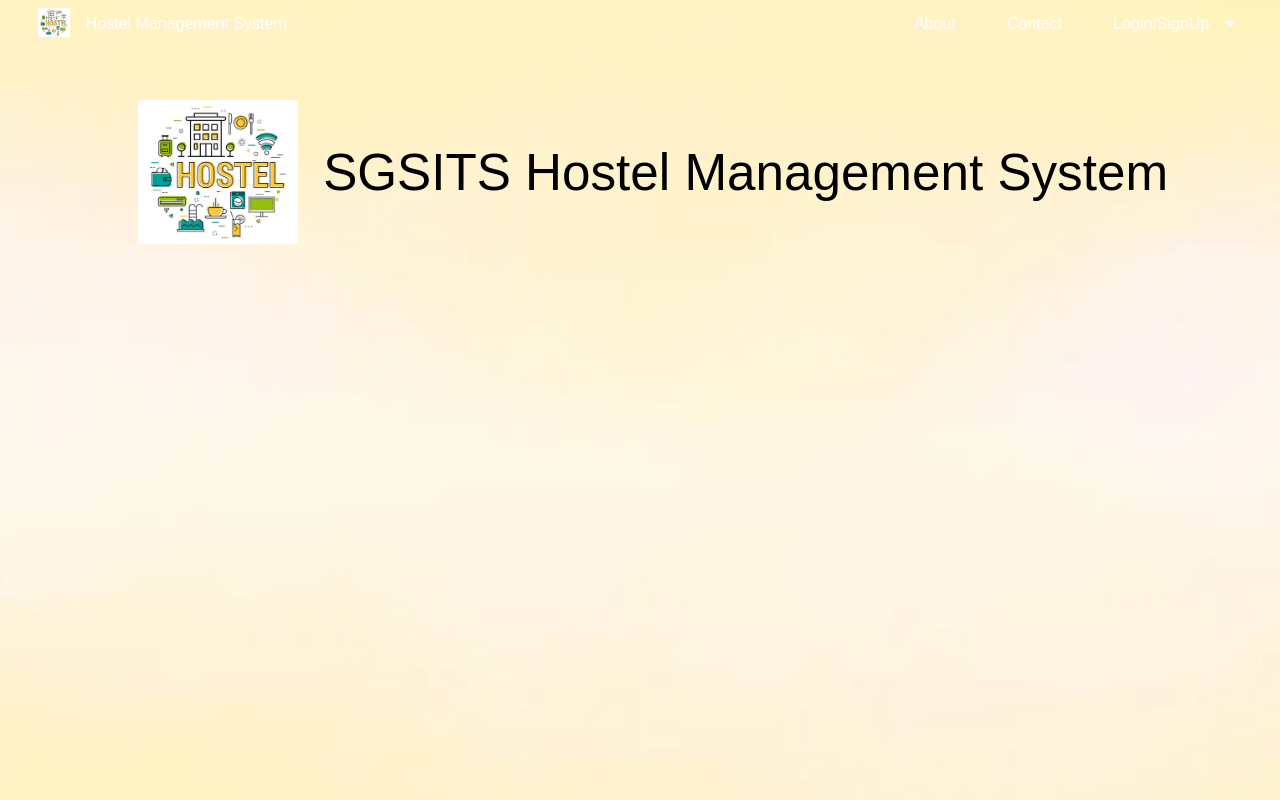
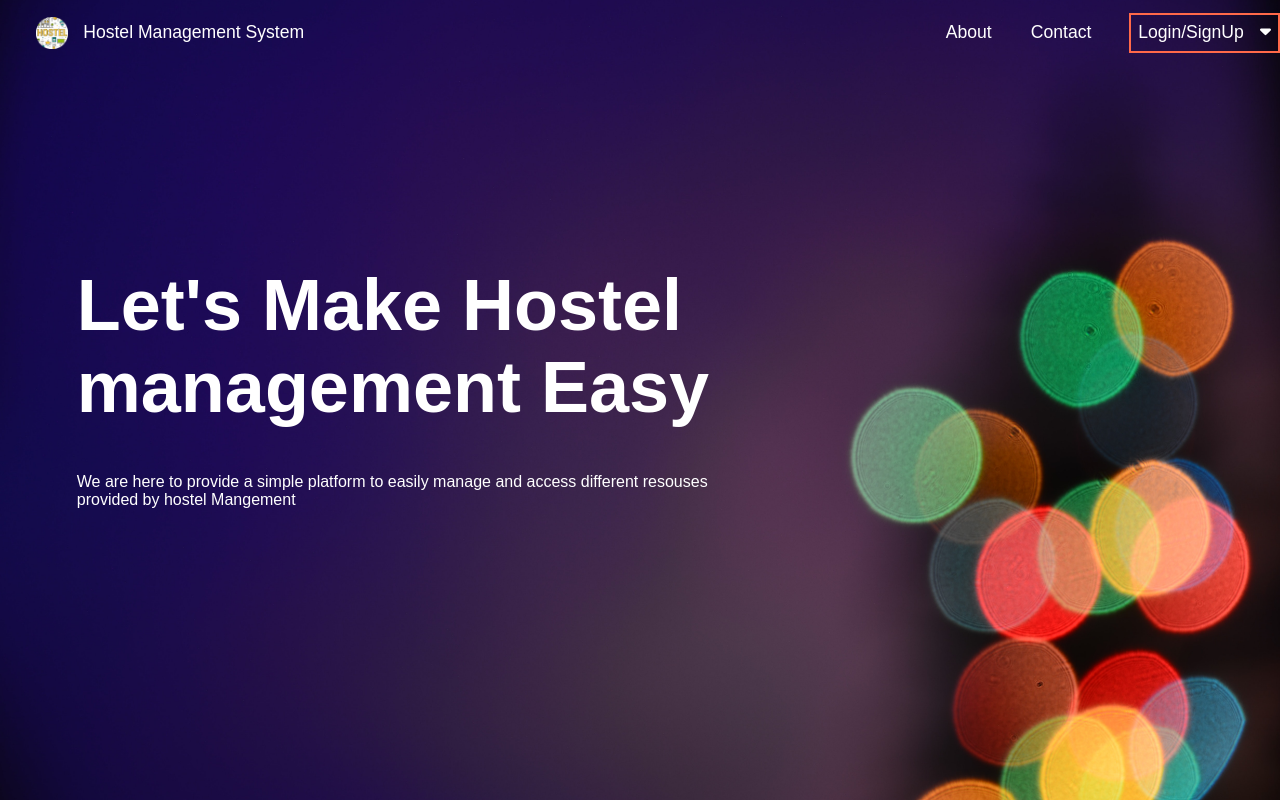
Before and after one commit to HarshPandey314/SGSITS_Hostel_Management_System, a React (Vite) app in the folder client/: page /mainPage in a window 1280 px wide. Built offline with nearby package versions, Linux system fonts and the light colour scheme.

Commit message:
designed Landing Page

```diff
--- a/client/src/App.jsx
+++ b/client/src/App.jsx
@@ -26,7 +26,8 @@
     <div className="App">
       <BrowserRouter>
         <Routes>
-          <Route path="/" element={<div>Hello World</div>} />
+          <Route path="/" element={<MainPage />} />
+          <Route path="/mainPage" element={<MainPage />} />
           <Route path="/login" element={<Login />} />
           <Route path="/adminLogin" element={<AdminLoginPage />} />
           <Route path="/signUp" element={<SignUp />} />
@@ -38,7 +39,6 @@
           <Route path="/status" element={<Status />} />
           <Route path="/gallery" element={<GalleryPage />} />
           <Route path="/MessMenu" element={<MessMenu />} />
-          <Route path="/mainPage" element={<MainPage />} />
           <Route
           path="/addStudent"
           element={
--- a/client/src/components/HomePage.jsx
+++ b/client/src/components/HomePage.jsx
@@ -7,6 +7,24 @@
       <Menu item="Home" className="homePage--menu" />
       <div className="homePage--rightSection">
         <div className="homePage--rightSection--heading">Welcome User</div>
+        <div className="admin--cards--div">
+          <div className="card--box">
+            <div className="hostel--card" >
+              M Visvesvaraya Boys Hostel
+            </div>
+            <div className="hostel--card" >
+              C V Raman Boys Hostel
+            </div>
+          </div>
+          <div className="card--box">
+            <div className="hostel--card">
+              J.C. Bose Boys Hostel
+            </div>
+            <div className="hostel--card" >
+              H Bhabha Boys Hostel
+            </div>
+          </div>
+        </div>
       </div>
     </div>
   );
--- a/client/src/components/MainPage.jsx
+++ b/client/src/components/MainPage.jsx
@@ -2,7 +2,7 @@
 import { Link } from 'react-router-dom'
 import { FontAwesomeIcon } from '@fortawesome/react-fontawesome'
 import { faCaretDown } from '@fortawesome/free-solid-svg-icons';
-import  logo  from '../assets/Images/website-logo.jpg';
+import  logo  from '../assets/Images/website-logo-circle.png';
 import '../styles/MainPage.css'
 
 const MainPage = () => {
@@ -26,7 +26,7 @@
               <div className="navbar--item2">
                   <Link to="" className="item2--li">About</Link>
                   <Link to="" className="item2--li">Contact</Link>
-                  <div className="item2--li" onClick={handleShow}>Login/SignUp<FontAwesomeIcon icon={faCaretDown} id="op--icon"/></div>
+                  <div className="item2--li item2--login" onClick={handleShow}>Login/SignUp<FontAwesomeIcon icon={faCaretDown} id="op--icon"/></div>
                   {isOpen && <div className="dropdown--options--box">
                       <Link to="/login" className='dropdown--items'>Student Login</Link>
                       <Link to="/adminLogin" className='dropdown--items'>Admin Login</Link>
@@ -34,10 +34,12 @@
               </div>
           </div>
           <div className="mainPage--title">
-              <div className="title--logo">
+              {/* <div className="title--logo">
                   <img src={logo} alt="" />
               </div>
-              <div className="title--heading">SGSITS Hostel Management System</div>
+              <div className="title--heading">SGSITS Hostel Management System</div> */}
+              <div className='mainPage--heading' >Let's Make Hostel management Easy</div>
+              <div className="mainPage--subHeading">We are here to provide a simple platform to easily manage and access different resouses provided by hostel Mangement</div>
           </div>
 
       </div>
--- a/client/src/index.css
+++ b/client/src/index.css
@@ -1,4 +1,4 @@
-body {
+body{
   box-sizing: border-box;
   margin: 0;
   font-family: Arial, Helvetica, sans-serif;
--- a/client/src/styles/MainPage.css
+++ b/client/src/styles/MainPage.css
@@ -1,9 +1,10 @@
 .mainPage--container {
-    background: url("../assets/Images/loginPage-image3.jpg");
+    background: url("../assets/Images/hostelCardBackground5.jpg");
     background-position: center;
     background-repeat: no-repeat;
     background-size: cover;
     height: 100vh;
+    box-sizing: border-box;
 }
 
 .mainPage--navbar {
@@ -11,17 +12,22 @@
     color: white;
     /* background-color: #3A3B3C; */
     display: flex;
-    width: 100%;
-    padding: 1vh 0 1vh 0;
+    align-items: center;
+    justify-content: space-between;
+
+    width: 90%;
+    height:5%;
+    padding: 1% 1% 1% 1%;
+    font-size: 1.1em;
 }
 
 .navbar--item1 {
     /* border: 2px solid red; */
-    display: flex;
+    display:flex;
     align-items: center;
-    justify-content: center;
-    padding-left: 3vw;
-    padding-right: 48vw;
+    justify-content:center;
+    margin-left:2%;
+    margin-right: 2%;
 }
 
 .logo--img {
@@ -39,44 +45,28 @@
 .navbar--item2 {
     display: flex;
     align-items: center;
-    justify-content: center;
-    float: right;
     list-style: none;
 }
 
 .item2--li {
+    border:2px solid transparent;
     color: white;
-    padding: 0 3vw 0 1vw;
     text-decoration: none;
     cursor: pointer;
+    margin: 0 2% 0 12%;
+    padding:1% 0 1% 0;
 }
-
-.mainPage--title {
-    /* border: 2px solid red; */
-
+.item2--login {
     display: flex;
-    align-items: center;
-    justify-content: center;
-    max-width: 100%;
-    height: 25vh;
-    padding: 3vh 0 3vh 0;
+    padding: 3%;
+    border: 2px solid #ff6949;
+    /* border-radius: 7px; */
 }
-
-.title--logo {
-    border-radius: 50%;
-    height: 20vh;
-    width: 20vh;
-    margin: 0 2vw 0 2vw;
+.item2--li:hover {
+    border-bottom: 2px solid white;
 }
-
-.title--logo>img {
-    width: 100%;
-    height: 100%;
-    object-fit: contain;
-}
-
-.title--heading {
-    font-size: 4vw;
+.item2--login:hover {
+    border: 2px solid green;
 }
 
 .dropdown--options--box {
@@ -85,14 +75,14 @@
     display: flex;
     flex-direction: column;
     position: absolute;
-    top: 7.2vh;
-    right: 6vw;
+    top: 7.5vh;
+    right: 0.8vw;
 }
 
 .dropdown--items {
     text-decoration: none;
     color: white;
-    padding: 1vh 1vw 1vh 1vw;
+    padding: 1vh 1.5vw 1vh 1.5vw;
     font-size: 1em;
     /* color: rgb(0, 204, 255); */
 }
@@ -104,3 +94,30 @@
 #op--icon {
     margin-left: 2vh;
 }
+
+.mainPage--title {
+    /* border: 2px solid red; */
+
+    display: flex;
+    flex-direction: column;
+    align-items: center;
+    justify-content: center;
+    position: absolute;
+    top: 33%;
+    left: 6%;
+    width:50%;
+}
+
+.mainPage--heading
+{
+    color:white;
+    font-size: 4.5em;
+    font-weight: bold;
+
+}
+.mainPage--subHeading
+{
+    color:white;
+    font-size: 1em;
+    margin-top:7%;
+}
```
Also changed, not shown: client/src/assets/Images/Background2.jpg (added).
